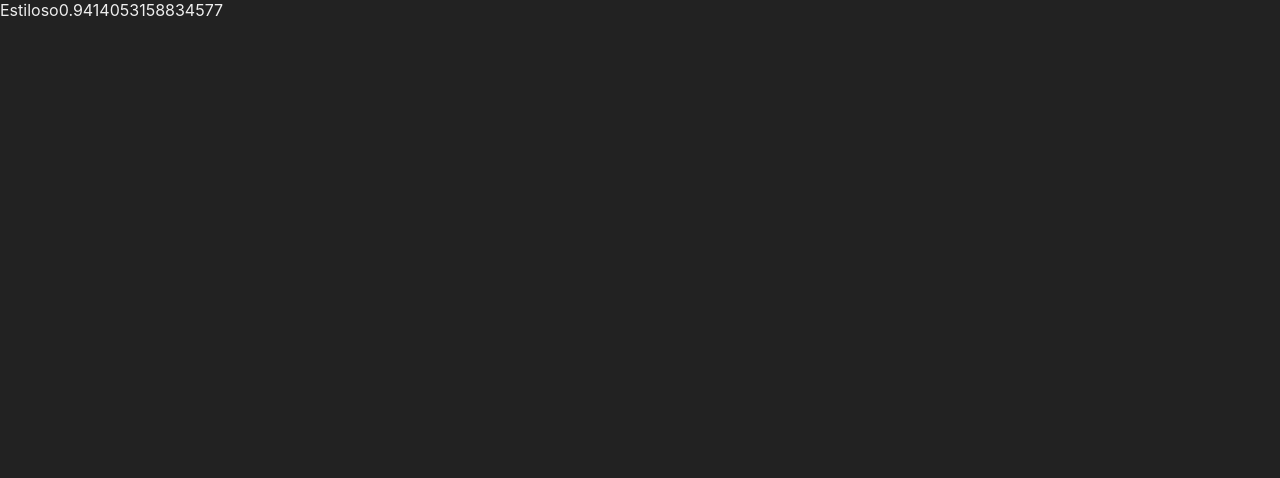
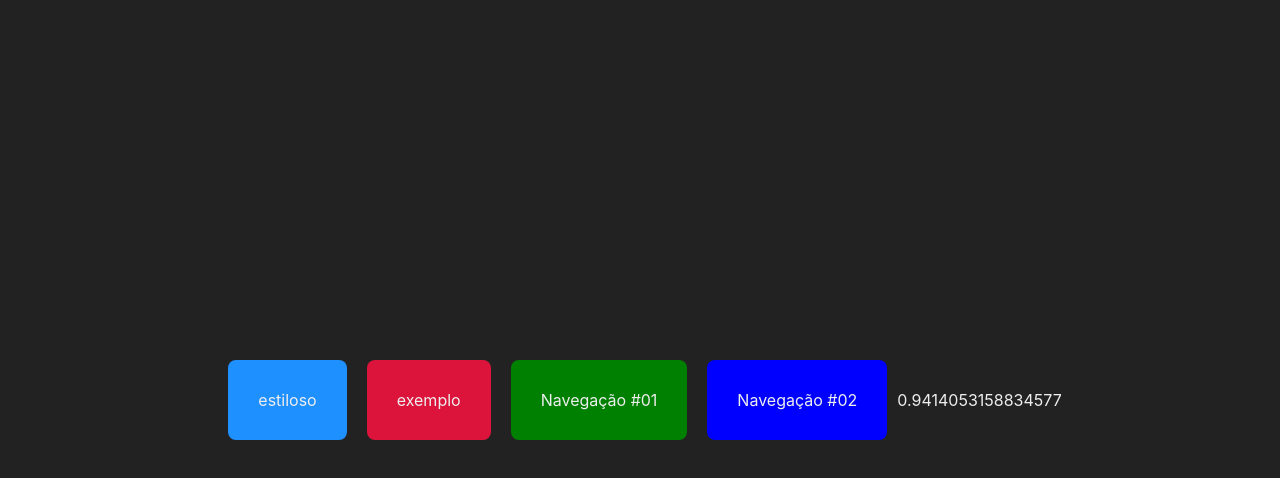
Before and after one commit to karlgama/nextjs-fundamentos, a Next.js app: page / in a window 1280 px wide. Shown: the top 478 px of the page. Built offline with nearby package versions, Linux system fonts and the light colour scheme.

Commit message:
navegacao dinamica

```diff
--- a/src/components/Layout.jsx
+++ b/src/components/Layout.jsx
@@ -6,7 +6,7 @@ export default function Layout(props) {
     <div className={styles.layout}>
       <div className={styles.cabecalho}>
         <h1>{props.titulo ?? "Mais um exemplo"}</h1>
-        <Link href="">Voltar</Link>
+        <Link href="/">Voltar</Link>
       </div>
       <div className={styles.conteudo}>
         {props.children}
--- /dev/null
+++ b/src/components/Navegador.jsx
@@ -0,0 +1,14 @@
+import Link from 'next/link'
+import styles from '../styles/Navegador.module.css'
+
+export default function Navegador(props){
+    return (
+        <Link href={props.destino}>
+           <div style={{
+               backgroundColor: props.cor ?? 'dodgerblue'
+           }} className={styles.navegador}>
+            {props.texto}
+           </div>
+        </Link>
+    )
+}
--- a/src/pages/exemplo.jsx
+++ b/src/pages/exemplo.jsx
@@ -1,10 +1,11 @@
 import Cabecalho from "../components/Cabecalho";
+import Layout from "../components/Layout";
 
 export default function Examplo() {
     return(
-        <>
+        <Layout titulo="Usando componentes">
             <Cabecalho />
             <Cabecalho />
-        </>
+        </Layout>
     )
 }
--- a/src/pages/index.jsx
+++ b/src/pages/index.jsx
@@ -1,12 +1,19 @@
-import Link from 'next/link'
+import Navegador from "../components/Navegador";
 
-export default function Inicio( ) {
-    return (
-        <div>
-            <Link href="/estiloso">
-                Estiloso
-            </Link>
-            {Math.random()}
-        </div>
-    )
+export default function Inicio() {
+  return (
+    <div style={{
+        display: 'flex',
+        justifyContent: 'center',
+        alignItems: 'center',
+        height: '100vh',
+        flexWrap: 'wrap',
+    }}>
+      <Navegador destino="/estiloso" texto="estiloso" />
+      <Navegador destino="/exemplo" texto="exemplo" cor="crimson"/>
+      <Navegador destino="/navegacao" texto="Navegação #01" cor="green"/>
+      <Navegador destino="/cliente/sp/123" texto="Navegação #02" cor="blue"/>
+      {Math.random()}
+    </div>
+  );
 }
--- /dev/null
+++ b/src/styles/Navegador.module.css
@@ -0,0 +1,6 @@
+.navegador {
+    padding: 30px ;
+    margin: 10px;
+    border-radius: 8px;
+    cursor: pointer;
+}
```
Also changed, not shown: src/pages/cliente/[filial]/[codigo].jsx (added, +12 -0 lines), src/pages/navegacao/index.jsx (added, +9 -0 lines).
